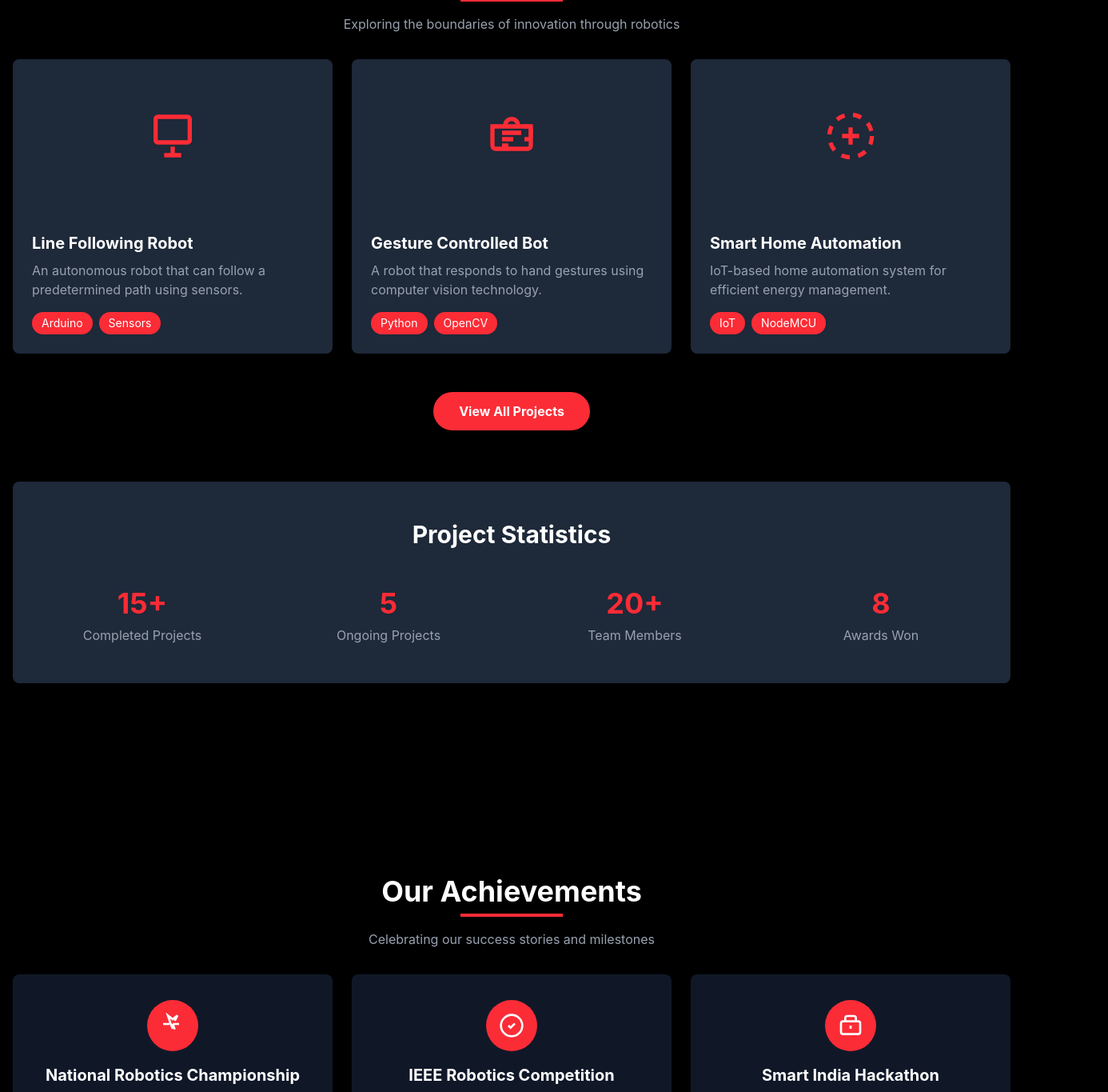
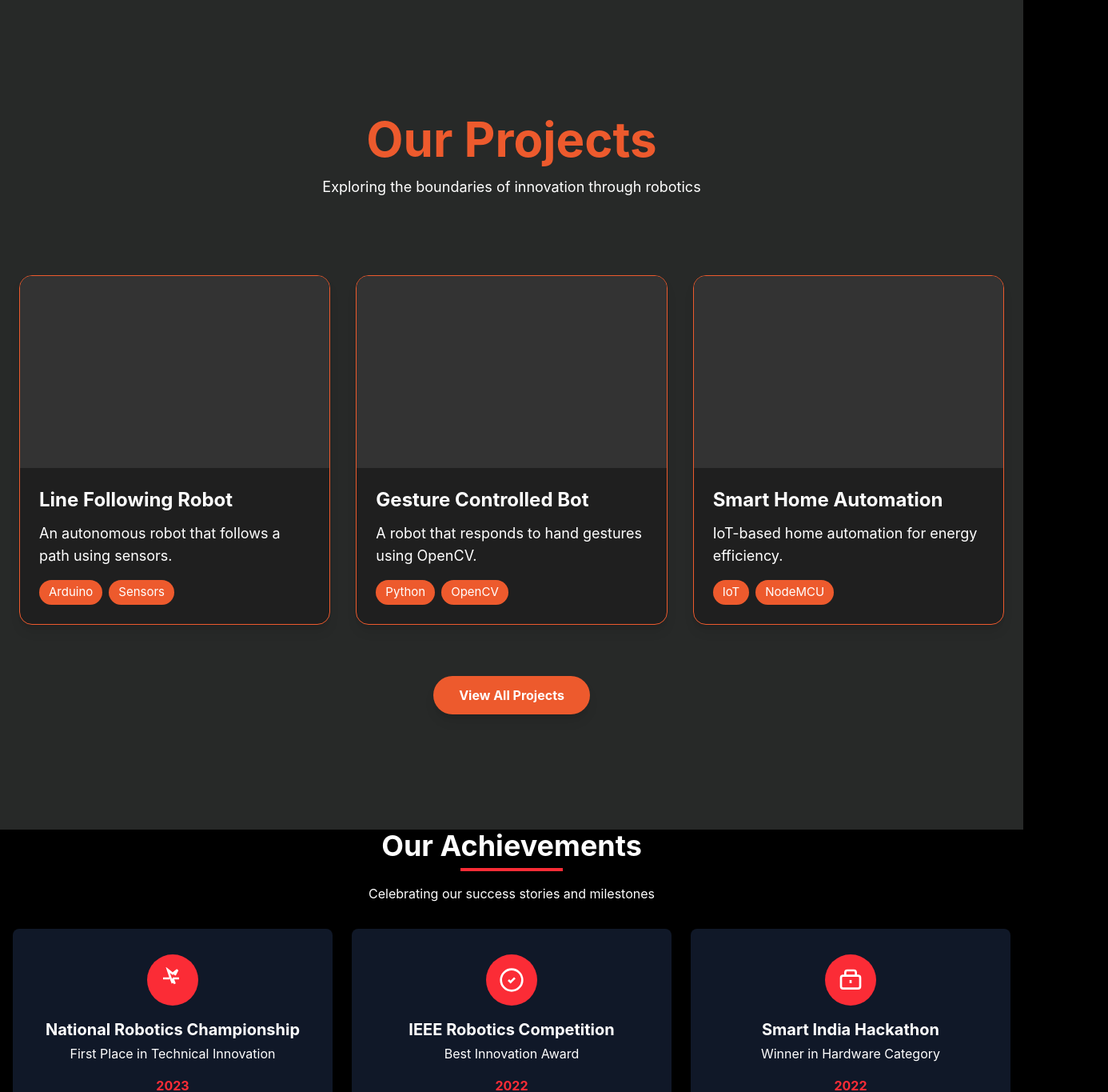
Before and after one commit to jishkhar/Corsit-O, a React (Vite) app in the folder client/: page / in a window 1280 px wide. Shown: the part 840-2205 px from the top of the page at 80% size, 1386 px wide, since content can reach past the window. Built offline with nearby package versions, Linux system fonts and the light colour scheme.

Commit message:
add home 1

```diff
--- a/client/src/components/Events/Events.jsx
+++ b/client/src/components/Events/Events.jsx
@@ -3,7 +3,7 @@ import React from 'react'
 const Events = () => {
   return (
     <>
-      <div className='h-screen'>
+      <div className='h-screen bg-[#272928] flex py-40 justify-center'>
         Event
       </div>
     </>
--- a/client/src/components/Header/Header.jsx
+++ b/client/src/components/Header/Header.jsx
@@ -1,10 +1,11 @@
 import React, { useState, useEffect } from 'react';
-import { Link, NavLink } from 'react-router-dom';
+import { Link, NavLink, useLocation } from 'react-router-dom';
 import logo from '../../assets/logo.png';
 
 const Header = () => {
     const [navOpen, setNavOpen] = useState(false);
     const [scrolled, setScrolled] = useState(false);
+    const location = useLocation();
 
     useEffect(() => {
         const handleScroll = () => {
@@ -27,10 +28,10 @@ const Header = () => {
     ];
 
     return (
-        <header className={`fixed top-0 left-0 w-full z-50 transition-all duration-500 ease-in-out ${scrolled ? 'bg-[#181818] bg-opacity-95' : 'bg-[#272928]'}`}>
+        <header className={`fixed top-0 left-0 w-full z-50 transition-all duration-500 ease-in-out ${location.pathname === '/' && !scrolled ? 'bg-black' : 'bg-[#272928] bg-opacity-95'}`}>
             <nav className='flex justify-between items-center w-[92%] mx-auto py-4'>
                 <div>
-                    <Link to='/'>
+                    <Link to='/' onClick={() => window.scrollTo(0, 0)}>
                         <div>
                             <img src={logo} alt='Logo' className='w-[3.5rem]' />
                         </div>
@@ -44,11 +45,11 @@ const Header = () => {
                                 <li key={index}>
                                     <NavLink
                                         to={path}
+                                        onClick={() => window.scrollTo(0, 0)}
                                         className={({ isActive }) =>
                                             `block py-2 pr-4 pl-3 text-[1.2rem] duration-200 ${isActive ? 'text-[#ed5a2d]' : 'text-[#f7ffff]'} border-b border-gray-100 hover:bg-gray-50 lg:hover:bg-transparent lg:border-0 hover:text-[#ed5a2d] lg:p-0`
                                         }
                                     >
-
                                         {label}
                                     </NavLink>
                                 </li>
--- a/client/src/components/Home/Home.jsx
+++ b/client/src/components/Home/Home.jsx
@@ -1,117 +1,74 @@
 import React from 'react'
+import { NavLink } from "react-router-dom";
 
 const Home = () => {
 
 
   return (
     <>
-      <div className='h-screen'>
+      <div className='text-[#f7ffff] flex flex-col overflow-x-hidden'>
+        <div className='h-screen mb-20 mt-[-40px]'>
           <spline-viewer url="https://prod.spline.design/8Q-TXZHyF66OklDE/scene.splinecode"></spline-viewer>
         </div>
 
 
 
 
-      <div className="bg-black text-white py-60">
-        <div className="container mx-auto px-4">
-          <div className="text-center mb-8">
-            <h2 className="text-4xl font-bold mb-2">Our Projects</h2>
-            <div className="h-1 w-32 bg-red-500 mx-auto mb-4"></div>
-            <p className="text-gray-400">Exploring the boundaries of innovation through robotics</p>
+        <div className="py-36 bg-[#272928] text-white">
+          <div className="container mx-auto px-6">
+            <div className="text-center mb-24">
+              <h2 className="text-6xl text-[#ed5a2d] font-bold mb-4">Our Projects</h2>
+              <p className="text-lg  ">Exploring the boundaries of innovation through robotics</p>
             </div>
 
-          <div className="grid grid-cols-1 md:grid-cols-3 gap-6 mb-12">
-            <div className="bg-gray-800 rounded-lg overflow-hidden">
-              <div className="h-48 flex items-center justify-center">
-                <svg className="w-16 h-16 text-red-500" viewBox="0 0 24 24" fill="none" stroke="currentColor" strokeWidth="2">
-                  <rect x="4" y="3" width="16" height="12" rx="1" />
-                  <path d="M8 21h8M12 17v4" />
-                </svg>
+            <div className="grid grid-cols-1 md:grid-cols-3 gap-8 mb-16">
+              {[
+                { title: "Line Following Robot", description: "An autonomous robot that follows a path using sensors.", tags: ["Arduino", "Sensors"] },
+                { title: "Gesture Controlled Bot", description: "A robot that responds to hand gestures using OpenCV.", tags: ["Python", "OpenCV"] },
+                { title: "Smart Home Automation", description: "IoT-based home automation for energy efficiency.", tags: ["IoT", "NodeMCU"] }
+              ].map((project, index) => (
+                <div
+                  key={index}
+                  className="bg-[#1f1f1f] border border-[#ed5a2d] rounded-2xl overflow-hidden shadow-lg transition hover:scale-105 duration-300"
+                >
+                  <div className="h-60 flex items-center justify-center bg-[#333]"></div>
+                  <div className="p-6">
+                    <h3 className="text-2xl font-bold mb-3">{project.title}</h3>
+                    <p className="text-lg  mb-4">{project.description}</p>
+                    <div className="flex flex-wrap gap-2">
+                      {project.tags.map((tag, idx) => (
+                        <span key={idx} className="bg-[#ed5a2d] text-white px-3 py-1 rounded-full text-[15px]">
+                          {tag}
+                        </span>
+                      ))}
                     </div>
-              <div className="p-6">
-                <h3 className="text-xl font-bold mb-2">Line Following Robot</h3>
-                <p className="text-gray-400 mb-4">An autonomous robot that can follow a predetermined path using sensors.</p>
-                <div className="flex gap-2">
-                  <span className="bg-red-500 text-white px-3 py-1 rounded-full text-sm">Arduino</span>
-                  <span className="bg-red-500 text-white px-3 py-1 rounded-full text-sm">Sensors</span>
+                  </div>
+                </div>
+              ))}
+            </div>
+
+            <div className="text-center">
+              <NavLink to="/projects" onClick={() => window.scrollTo(0, 0)}>
+                <button className="bg-[#ed5a2d] hover:bg-orange-600 text-white font-bold py-3 px-8 rounded-full shadow-lg transition hover:scale-110 cursor-pointer">
+                  View All Projects
+                </button>
+              </NavLink>
             </div>
           </div>
         </div>
 
-            <div className="bg-gray-800 rounded-lg overflow-hidden">
-              <div className="h-48 flex items-center justify-center">
-                <svg className="w-16 h-16 text-red-500" viewBox="0 0 24 24" fill="none" stroke="currentColor" strokeWidth="2">
-                  <path d="M15 7.5V7a3 3 0 00-3-3h0a3 3 0 00-3 3v.5M18 7.5h1.5c.83 0 1.5.67 1.5 1.5v3c0 .83-.67 1.5-1.5 1.5H18" />
-                  <path d="M3 7.5h18v9a1.5 1.5 0 01-1.5 1.5h-15A1.5 1.5 0 013 16.5v-9z" />
-                  <path d="M7.5 10.5h9M7.5 13.5h5.25M7.5 16.5h3" />
-                </svg>
-              </div>
-              <div className="p-6">
-                <h3 className="text-xl font-bold mb-2">Gesture Controlled Bot</h3>
-                <p className="text-gray-400 mb-4">A robot that responds to hand gestures using computer vision technology.</p>
-                <div className="flex gap-2">
-                  <span className="bg-red-500 text-white px-3 py-1 rounded-full text-sm">Python</span>
-                  <span className="bg-red-500 text-white px-3 py-1 rounded-full text-sm">OpenCV</span>
-                </div>
-              </div>
-            </div>
 
-            <div className="bg-gray-800 rounded-lg overflow-hidden">
-              <div className="h-48 flex items-center justify-center">
-                <svg className="w-16 h-16 text-red-500" viewBox="0 0 24 24" fill="none" stroke="currentColor" strokeWidth="2">
-                  <circle cx="12" cy="12" r="10" strokeDasharray="4" />
-                  <path d="M12 8v8M8 12h8" />
-                </svg>
-              </div>
-              <div className="p-6">
-                <h3 className="text-xl font-bold mb-2">Smart Home Automation</h3>
-                <p className="text-gray-400 mb-4">IoT-based home automation system for efficient energy management.</p>
-                <div className="flex gap-2">
-                  <span className="bg-red-500 text-white px-3 py-1 rounded-full text-sm">IoT</span>
-                  <span className="bg-red-500 text-white px-3 py-1 rounded-full text-sm">NodeMCU</span>
-                </div>
-              </div>
-            </div>
-          </div>
 
-          <div className="text-center">
-            <button className="bg-red-500 hover:bg-red-600 text-white font-bold py-3 px-8 rounded-full">View All Projects</button>
-          </div>
 
-          <div className="bg-gray-800 rounded-lg mt-16 py-12 px-6">
-            <h2 className="text-3xl font-bold text-center mb-12">Project Statistics</h2>
 
-            <div className="grid grid-cols-2 md:grid-cols-4 gap-8 text-center">
-              <div>
-                <p className="text-4xl font-bold text-red-500 mb-2">15+</p>
-                <p className="text-gray-400">Completed Projects</p>
-              </div>
 
-              <div>
-                <p className="text-4xl font-bold text-red-500 mb-2">5</p>
-                <p className="text-gray-400">Ongoing Projects</p>
-              </div>
-
-              <div>
-                <p className="text-4xl font-bold text-red-500 mb-2">20+</p>
-                <p className="text-gray-400">Team Members</p>
-              </div>
-
-              <div>
-                <p className="text-4xl font-bold text-red-500 mb-2">8</p>
-                <p className="text-gray-400">Awards Won</p>
-              </div>
-            </div>
-          </div>
-        </div>
-      </div>
 
         <div className="bg-black text-white ">
           <div className="container mx-auto px-4">
             <div className="text-center mb-8">
               <h2 className="text-4xl font-bold mb-2">Our Achievements</h2>
               <div className="h-1 w-32 bg-red-500 mx-auto mb-4"></div>
-            <p className="text-gray-400">Celebrating our success stories and milestones</p>
+              <p className=" ">Celebrating our success stories and milestones</p>
             </div>
 
             <div className="grid grid-cols-1 md:grid-cols-3 gap-6 mb-12">
@@ -124,7 +81,7 @@ const Home = () => {
                   </div>
                 </div>
                 <h3 className="text-xl font-bold mb-1">National Robotics Championship</h3>
-              <p className="text-gray-400 mb-4">First Place in Technical Innovation</p>
+                <p className="  mb-4">First Place in Technical Innovation</p>
                 <p className="text-red-500 font-bold">2023</p>
               </div>
 
@@ -138,7 +95,7 @@ const Home = () => {
                   </div>
                 </div>
                 <h3 className="text-xl font-bold mb-1">IEEE Robotics Competition</h3>
-              <p className="text-gray-400 mb-4">Best Innovation Award</p>
+                <p className="  mb-4">Best Innovation Award</p>
                 <p className="text-red-500 font-bold">2022</p>
               </div>
 
@@ -153,7 +110,7 @@ const Home = () => {
                   </div>
                 </div>
                 <h3 className="text-xl font-bold mb-1">Smart India Hackathon</h3>
-              <p className="text-gray-400 mb-4">Winner in Hardware Category</p>
+                <p className="  mb-4">Winner in Hardware Category</p>
                 <p className="text-red-500 font-bold">2022</p>
               </div>
             </div>
@@ -162,22 +119,22 @@ const Home = () => {
               <div className="grid grid-cols-2 md:grid-cols-4 gap-8 text-center">
                 <div>
                   <p className="text-4xl font-bold text-red-500 mb-2">10+</p>
-                <p className="text-gray-400">National Awards</p>
+                  <p className=" ">National Awards</p>
                 </div>
 
                 <div>
                   <p className="text-4xl font-bold text-red-500 mb-2">5</p>
-                <p className="text-gray-400">International Recognitions</p>
+                  <p className=" ">International Recognitions</p>
                 </div>
 
                 <div>
                   <p className="text-4xl font-bold text-red-500 mb-2">15+</p>
-                <p className="text-gray-400">Competition Wins</p>
+                  <p className=" ">Competition Wins</p>
                 </div>
 
                 <div>
                   <p className="text-4xl font-bold text-red-500 mb-2">20+</p>
-                <p className="text-gray-400">Research Papers</p>
+                  <p className=" ">Research Papers</p>
                 </div>
               </div>
             </div>
@@ -190,7 +147,7 @@ const Home = () => {
             <div className="text-center mb-8">
               <h2 className="text-4xl font-bold">Upcoming Events</h2>
               <div className="h-1 w-32 bg-red-500 mx-auto my-2"></div>
-            <p className="text-gray-400">Join us in our exciting robotics events and workshops</p>
+              <p className=" ">Join us in our exciting robotics events and workshops</p>
             </div>
 
             {/* Event Cards - Changed BG Color */}
@@ -227,7 +184,7 @@ const Home = () => {
                   </div>
                   <p className="text-red-500 text-sm font-semibold">{event.date}</p>
                   <h3 className="text-xl font-bold mt-2">{event.title}</h3>
-                <p className="text-gray-400 mt-2">{event.description}</p>
+                  <p className="  mt-2">{event.description}</p>
                   <p className="text-gray-500 text-sm mt-4">{event.location}</p>
                   <button className="w-full mt-4 bg-red-600 hover:bg-red-700 py-2 rounded-lg text-white font-semibold">
                     Register Now
@@ -247,7 +204,7 @@ const Home = () => {
                 ].map((stat, index) => (
                   <div key={index}>
                     <p className="text-4xl font-bold text-red-500 mb-2">{stat.value}</p>
-                  <p className="text-gray-400">{stat.label}</p>
+                    <p className=" ">{stat.label}</p>
                   </div>
                 ))}
               </div>
@@ -256,6 +213,7 @@ const Home = () => {
         </div>
 
         <div>Photo Gallery</div>
+      </div>
     </>
   )
 }
--- a/client/vite.config.js
+++ b/client/vite.config.js
@@ -10,4 +10,9 @@ export default defineConfig({
     react(),
     tailwindcss(),
   ],
+  server: {
+    watch: {
+      usePolling: true,
+    },
+  },
 })
```
Also changed, not shown: 1 other file (tests, documents, lock files or other folders). Lines whose indentation alone changed are shown as unchanged.
